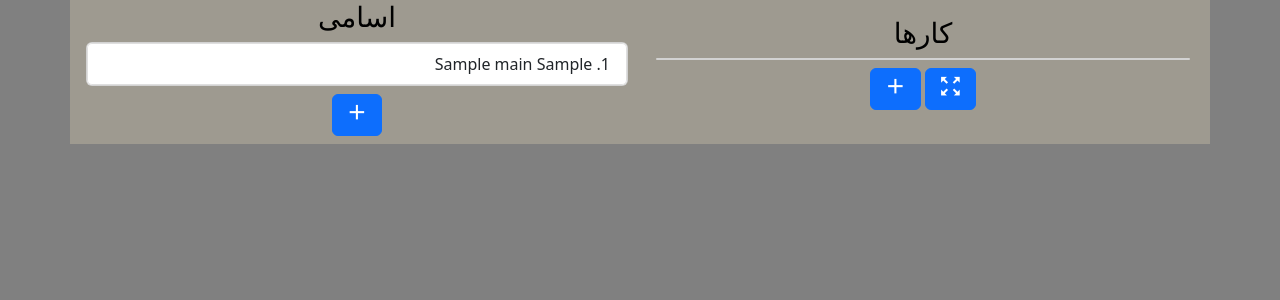
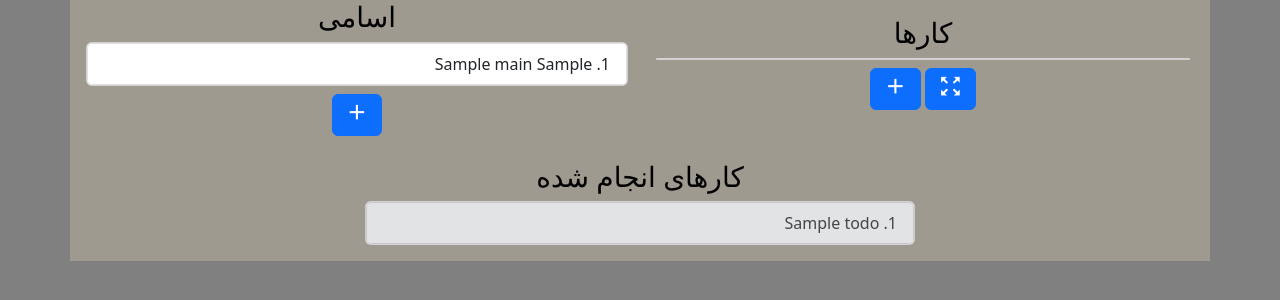
Before and after one commit to oslmma/MCC, a Django app: page / in a window 1280 px wide. Shown: the top 300 px of the page. Run offline with Django 4.2, Linux system fonts and the light colour scheme; tables that the repository leaves empty hold one stand-in row (Sample ...).

Commit message:
fix delete button main.todo_page and add job_done to home

```diff
--- a/main/templates/home.html
+++ b/main/templates/home.html
@@ -54,7 +54,7 @@
 			<h3 class="text-center"> کارها </h3>
                 <div class="card  overflow-auto">
                         <ol class="list-group list-group-numbered">
-                            <form method="post" id="todo-form">
+                            <form method="post" id="todo-form" onsubmit="return validation();">
                                 {% csrf_token %}
                                 {% for todo in todo_objects %}
                                         {% if todo.status == "necessary" %}
@@ -87,29 +87,60 @@
 
             </div>
         </div>
+        <div class="row">
+            <div class="col-md-12 col-lg-6 mx-auto p-2 m-2">
+            <h3 class="text-center"> کارهای انجام شده </h3>
+                            <div class="card  overflow-auto">
+                                    <ol class="list-group list-group-numbered">
+                                            {% for job  in job_dones %}
+                                                    {% if job.status == "necessary" %}
+                                                        <div  class="list-group-item list-group-item-danger "> {{ job.title }}
+                                                        </div>
+                                                    {% elif job.status == "today" %}
+                                                        <div class="list-group-item list-group-item-secondary list-group-item-action"> {{ job.title }}
+                                                        </div>
+                                                    {% else %}
+                                                        <div class="list-group-item list-group-item-action"> {{ job.title }}
+                                                        </div>
+                                                {% endif %}
+                                            {% endfor %}
+                                    </ol>
+                            </div>
+
+
+                        </div>
+
+
+
+            </div>
+        </div>
     </div>
     <script>
         const x = document.getElementsByClassName("trash-icon");
-        const form = document.getElementById("todo-form");
+        const formDelete = document.getElementById("todo-form");
         for (var i = 0; i < x.length; i++){
-            x[i].addEventListener("click", function(){
-                if (window.confirm("برای حذف مطمئن هستید؟"))
-                    alert("in trash");
-                else
-                    alert("in else trash");
-            });
+            x[i].addEventListener("click", validation());
         }
     </script>
     <script>
         const y = document.getElementsByClassName("form-check-answer");
+        const formDone = document.getElementById("todo-form");
         for (var i = 0; i < y.length; i++)
             y[i].addEventListener("click", function(){
-                alert("submit form in wrong!");
-                form.submit();
+                formDone.submit();
 
             });
         </script>
 
+        <script>
+            function validation()
+            {
+                if (window.confirm("برای حذف مطمئن هستید؟"))
+                    return true;
+                return false;
+
+            }
+        </script>
 
 
 {% endblock body %}
--- a/main/views.py
+++ b/main/views.py
@@ -19,8 +19,14 @@ def home(request):
 
 
     todo_objects = TODO.objects.filter(done=False).order_by('status')
+    job_dones = TODO.objects.filter(done=True).order_by('status')
+    context = {
+        'main_objects': main_objects,
+        'todo_objects': todo_objects,
+        'job_dones': job_dones,
+    }
 
-    return render(request, 'home.html', {'main_objects': main_objects, 'todo_objects': todo_objects})
+    return render(request, 'home.html', context=context)
 
 def detail(request, pk):
     people_detail = get_object_or_404(Main, pk=pk)
```
